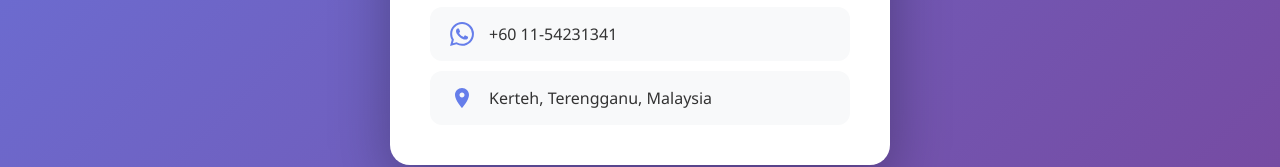
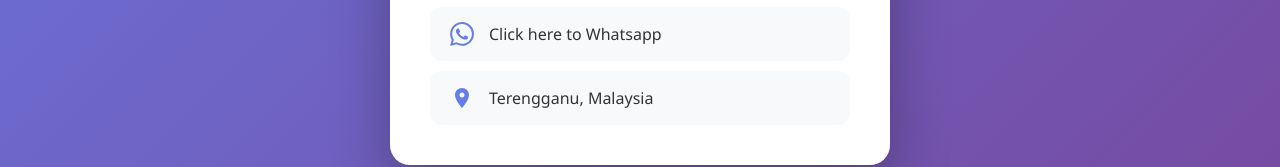
Before and after one commit to Ayeso38/SocialMedia, a plain HTML site: page index.html in a window 1280 px wide. Shown: the part 895-1062 px from the top of the page. Drawn offline with Linux system fonts and the light colour scheme.

Commit message:
Update contact information and Whatsapp link text

```diff
--- a/index.html
+++ b/index.html
@@ -228,14 +228,14 @@
                         <svg class="social-icon" viewBox="0 0 24 24" xmlns="http://www.w3.org/2000/svg">
                             <path d="M17.472 14.382c-.297-.149-1.758-.867-2.03-.967-.273-.099-.471-.148-.67.15-.197.297-.767.966-.94 1.164-.173.199-.347.223-.644.075-.297-.15-1.255-.463-2.39-1.475-.883-.788-1.48-1.761-1.653-2.059-.173-.297-.018-.458.13-.606.134-.133.298-.347.446-.52.149-.174.198-.298.298-.497.099-.198.05-.371-.025-.52-.075-.149-.669-1.612-.916-2.207-.242-.579-.487-.5-.669-.51-.173-.008-.371-.01-.57-.01-.198 0-.52.074-.792.372-.272.297-1.04 1.016-1.04 2.479 0 1.462 1.065 2.875 1.213 3.074.149.198 2.096 3.2 5.077 4.487.709.306 1.262.489 1.694.625.712.227 1.36.195 1.871.118.571-.085 1.758-.719 2.006-1.413.248-.694.248-1.289.173-1.413-.074-.124-.272-.198-.57-.347m-5.421 7.403h-.004a9.87 9.87 0 01-5.031-1.378l-.361-.214-3.741.982.998-3.648-.235-.374a9.86 9.86 0 01-1.51-5.26c.001-5.45 4.436-9.884 9.888-9.884 2.64 0 5.122 1.03 6.988 2.898a9.825 9.825 0 012.893 6.994c-.003 5.45-4.437 9.884-9.885 9.884m8.413-18.297A11.815 11.815 0 0012.05 0C5.495 0 .16 5.335.157 11.892c0 2.096.547 4.142 1.588 5.945L.057 24l6.305-1.654a11.882 11.882 0 005.683 1.448h.005c6.554 0 11.89-5.335 11.893-11.893a11.821 11.821 0 00-3.48-8.413Z"/>
                         </svg>
-                        <span>+60 11-54231341</span>
+                        <span>Click here to Whatsapp</span>
                     </a>
                 </div>
                 <div class="contact-item">
                     <svg class="social-icon" viewBox="0 0 24 24" xmlns="http://www.w3.org/2000/svg">
                         <path d="M12 2C8.13 2 5 5.13 5 9c0 5.25 7 13 7 13s7-7.75 7-13c0-3.87-3.13-7-7-7zm0 9.5c-1.38 0-2.5-1.12-2.5-2.5s1.12-2.5 2.5-2.5 2.5 1.12 2.5 2.5-1.12 2.5-2.5 2.5z"/>
                     </svg>
-                    <span>Kerteh, Terengganu, Malaysia</span>
+                    <span>Terengganu, Malaysia</span>
                 </div>
             </div>
         </div>
```
